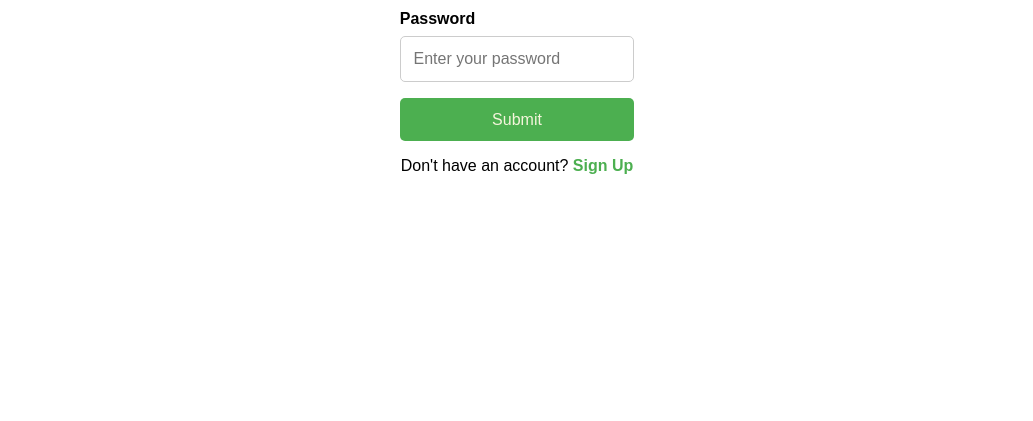
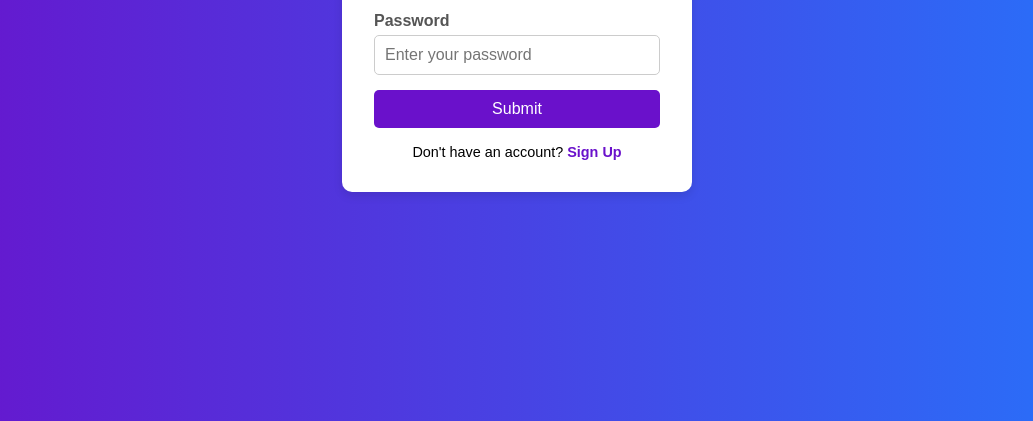
Before and after one commit to md-511/parking-lot-CS303, a website with bundled scripts: page Code/Html/SignIn.html in a window 1280 px wide. Shown: the part 379-800 px from the top of the page, without its empty margins (123-1156 px from the left). Built offline with nearby package versions, Linux system fonts and the light colour scheme.

Commit message:
Updated Styles

```diff
--- a/Code/Html/SignIn.html
+++ b/Code/Html/SignIn.html
@@ -4,7 +4,7 @@
 	<meta charset="UTF-8">
     <meta name="viewport" content="width=device-width, initial-scale=1.0">
     <title>Login</title>
-    <link rel="stylesheet" href="../Styles/Authentication.css">
+    <link rel="stylesheet" href="../Styles/SignIn.css">
 </head>
 <body>
     <div class="Container" id="login-page">
--- /dev/null
+++ b/Code/Styles/SignIn.css
@@ -0,0 +1,85 @@
+* {
+    margin: 0;
+    padding: 0;
+    box-sizing: border-box;
+    font-family: Arial, sans-serif;
+}
+
+body {
+    display: flex;
+    justify-content: center;
+    align-items: center;
+    height: 100vh;
+    background: linear-gradient(to right, #6a11cb, #2575fc);
+}
+
+.Container {
+    background: #fff;
+    padding: 2rem;
+    border-radius: 10px;
+    box-shadow: 0 4px 10px rgba(0, 0, 0, 0.1);
+    width: 350px;
+    text-align: center;
+}
+
+h2 {
+    margin-bottom: 1.5rem;
+    color: #333;
+}
+
+form {
+    display: flex;
+    flex-direction: column;
+}
+
+label {
+    text-align: left;
+    margin-bottom: 5px;
+    font-weight: bold;
+    color: #555;
+}
+
+input {
+    padding: 10px;
+    margin-bottom: 15px;
+    border: 1px solid #ccc;
+    border-radius: 5px;
+    outline: none;
+    font-size: 1rem;
+    transition: border-color 0.3s;
+}
+
+input:focus {
+    border-color: #6a11cb;
+}
+
+button {
+    padding: 10px;
+    background: #6a11cb;
+    color: white;
+    border: none;
+    border-radius: 5px;
+    cursor: pointer;
+    font-size: 1rem;
+    transition: background 0.3s;
+}
+
+button:hover {
+    background: #2575fc;
+}
+
+.link {
+    margin-top: 1rem;
+    font-size: 0.9rem;
+}
+
+.link a {
+    color: #6a11cb;
+    text-decoration: none;
+    font-weight: bold;
+    transition: color 0.3s;
+}
+
+.link a:hover {
+    color: #2575fc;
+}
--- a/Code/Styles/Authentication.css
+++ b/Code/Styles/SignUp.css
@@ -1,24 +1,28 @@
+* {
+    margin: 0;
+    padding: 0;
+    box-sizing: border-box;
+    font-family: Arial, sans-serif;
+}
+
 body {
-    font-family: Arial, sans-serif;
     display: flex;
     justify-content: center;
     align-items: center;
     height: 100vh;
-    margin: 0;
-    background-color: #ffffff;
+    background: linear-gradient(to right, #6a11cb, #2575fc);
 }
 
 .container {
-    background: #ffffff;
+    background: #fff;
     padding: 2rem;
     border-radius: 10px;
     box-shadow: 0 4px 10px rgba(0, 0, 0, 0.1);
-    max-width: 400px;
-    width: 100%;
+    width: 350px;
+    text-align: center;
 }
 
 h2 {
-    text-align: center;
     margin-bottom: 1.5rem;
     color: #333;
 }
@@ -29,45 +33,53 @@ form {
 }
 
 label {
-    margin-bottom: 0.5rem;
+    text-align: left;
+    margin-bottom: 5px;
     font-weight: bold;
+    color: #555;
 }
 
 input {
-    padding: 0.8rem;
-    margin-bottom: 1rem;
+    padding: 10px;
+    margin-bottom: 15px;
     border: 1px solid #ccc;
     border-radius: 5px;
+    outline: none;
     font-size: 1rem;
+    transition: border-color 0.3s;
+}
+
+input:focus {
+    border-color: #6a11cb;
 }
 
 button {
-    padding: 0.8rem;
-    background-color: #4CAF50;
-    color: beige;
-    border: darkred;
-    border-color: darkred;
+    padding: 10px;
+    background: #6a11cb;
+    color: white;
+    border: none;
     border-radius: 5px;
+    cursor: pointer;
     font-size: 1rem;
-    cursor: pointer;
-    transition: background-color 0.3s;
+    transition: background 0.3s;
 }
 
 button:hover {
-    background-color: #000000;
+    background: #2575fc;
 }
 
 .link {
-    text-align: center;
     margin-top: 1rem;
+    font-size: 0.9rem;
 }
 
 .link a {
-    color: #4CAF50;
+    color: #6a11cb;
     text-decoration: none;
     font-weight: bold;
+    transition: color 0.3s;
 }
 
 .link a:hover {
-    text-decoration: underline;
+    color: #2575fc;
 }
```
Also changed, not shown: Code/Html/SignUp.html (+1 -1 lines).
